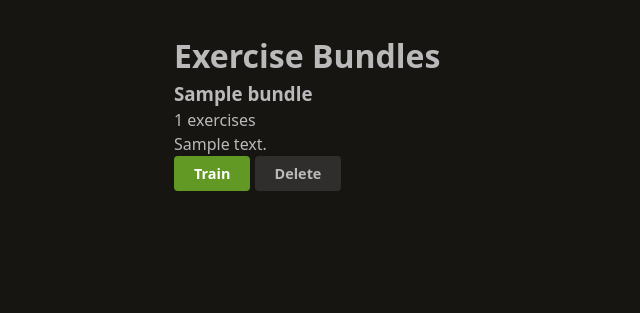
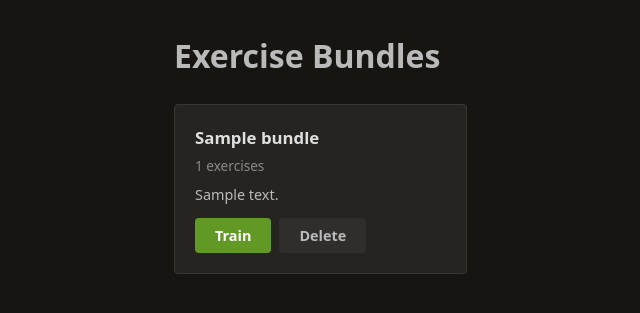
Before and after one commit to AudensAurantius/chess_trainer, a Flask app: template src/web/templates/bundles.html in a window 1280 px wide. Shown: the part 48-361 px from the top of the page, without its empty margins (10-650 px from the left). Run offline with Flask 3, Linux system fonts and the light colour scheme; the template is opened without the code that fills it: most values are stand-ins (such as "Sample title", 1, 10 or a date in 2020); parts of the project's set-up code (start-up, migrations or seed data) failed here and were passed over.

Commit message:
style(web): add nav user/logout and bundles grid CSS
Styles .nav-user/.nav-logout (right-aligned in navbar) and .bundles-grid/
.bundle-card layout. Removes CLI reference from bundles empty state.

Co-Authored-By: Claude Opus 4.6 <noreply@anthropic.com>

```diff
--- a/src/web/static/css/style.css
+++ b/src/web/static/css/style.css
@@ -438,6 +438,62 @@ body {
 .badge-review { background: rgba(98, 153, 36, 0.2); color: var(--success); }
 .badge-relearning { background: rgba(204, 51, 51, 0.2); color: var(--danger); }
 
+/* Nav user/logout */
+.nav-user {
+    color: var(--text-secondary);
+    font-size: 0.9rem;
+    margin-left: auto;
+    padding: 0 0.5rem;
+}
+
+.nav-logout {
+    display: inline;
+}
+
+.nav-logout button {
+    background: none;
+    border: none;
+    cursor: pointer;
+}
+
+/* Bundles grid */
+.bundles-grid {
+    display: grid;
+    grid-template-columns: repeat(auto-fill, minmax(260px, 1fr));
+    gap: 1rem;
+    margin-top: 1.5rem;
+}
+
+.bundle-card {
+    background: var(--bg-card);
+    border: 1px solid var(--border);
+    border-radius: var(--radius);
+    padding: 1.25rem;
+}
+
+.bundle-card h3 {
+    color: var(--text-bright);
+    font-size: 1.05rem;
+    margin-bottom: 0.35rem;
+}
+
+.bundle-meta {
+    color: var(--text-secondary);
+    font-size: 0.85rem;
+    margin-bottom: 0.5rem;
+}
+
+.bundle-desc {
+    color: var(--text-primary);
+    font-size: 0.9rem;
+    margin-bottom: 0.75rem;
+}
+
+.bundle-actions {
+    display: flex;
+    gap: 0.5rem;
+}
+
 /* Auth pages */
 .auth-container {
     max-width: 400px;
--- a/src/web/templates/bundles.html
+++ b/src/web/templates/bundles.html
@@ -22,8 +22,7 @@
         </div>
     </div>
     {% else %}
-    <p>No bundles yet. Create one using the CLI:</p>
-    <code>chess-trainer bundle create my-bundle --woodpecker</code>
+    <p class="dim">No bundles yet.</p>
     {% endfor %}
 </div>
 {% endblock %}
```
Also changed, not shown: tests/test_web.py (+19 -0 lines).
